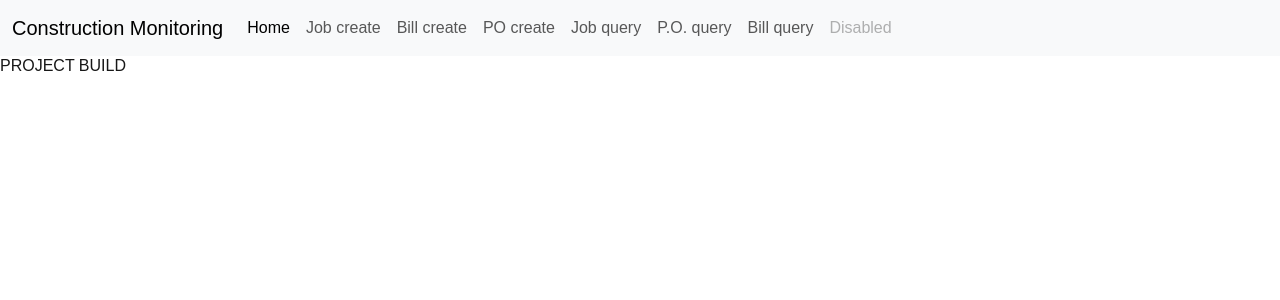
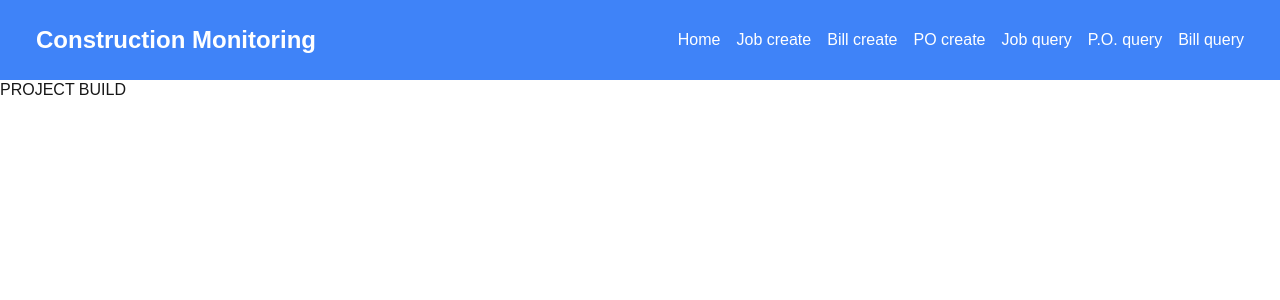
Before and after one commit to cperlovan/buildvercelfront, a Next.js app: page / in a window 1280 px wide. Shown: the top 300 px of the page. Built offline with nearby package versions, Linux system fonts and the light colour scheme.

Commit message:
header tailwind

```diff
--- a/app/Components/Header.tsx
+++ b/app/Components/Header.tsx
@@ -1,71 +1,40 @@
 "use client";
-import 'bootstrap/dist/css/bootstrap.min.css'
-import "../../app/globals.css"
-
-// import "../../public/assets/css/style.css"
-
-import React from 'react'
-
-
+import "../../app/globals.css";
+// import 'bootstrap/dist/css/bootstrap.min.css';
 
 function Header() {
-
   return (
     <>
-            <nav className="navbar navbar-expand-lg navbar-light bg-light ">
-                <div className="container-fluid">
-                    <a className="navbar-brand" href="#">Construction Monitoring</a>
-                    <button className="navbar-toggler" type="button" data-bs-toggle="collapse" data-bs-target="#navbarSupportedContent" aria-controls="navbarSupportedContent" aria-expanded="false" aria-label="Toggle navigation">
-                        <span className="navbar-toggler-icon"></span>
-                    </button>
-                    <div className="collapse navbar-collapse" id="navbarSupportedContent">
-                        <ul className="navbar-nav me-auto mb-2 mb-lg-0">
-                            <li className="nav-item">
-                                <a className="nav-link active" aria-current="page" href="/home">Home</a>
+      <nav className="bg-blue-500 text-white p-4">
+        <div className="container mx-auto flex justify-between items-center">
+          <h1 className="text-2xl font-bold">Construction Monitoring</h1>
+          <ul className="flex space-x-4">
+            <li>
+              <a href="/home" className="text-white hover:underline">Home</a>
             </li>
-                            <li className="nav-item">
-                                <a className="nav-link" href="/jobcreate">Job create</a>
+            <li>
+              <a href="/jobcreate" className="text-white hover:underline">Job create</a>
             </li>
-                            <li className="nav-item">
-                                <a className="nav-link" href="/billcreate">Bill create</a>
+            <li>
+              <a href="/billcreate" className="text-white hover:underline">Bill create</a>
             </li>
-                            <li className="nav-item">
-                                <a className="nav-link" href="/pocreate">PO create</a>
+            <li>
+              <a href="/pocreate" className="text-white hover:underline">PO create</a>
             </li>
-                            <li className="nav-item">
-                                <a className="nav-link" href="/jobquery">Job query</a>
+            <li>
+              <a href="/jobquery" className="text-white hover:underline">Job query</a>
             </li>
-                            <li className="nav-item">
-                                <a className="nav-link" href="/poquery">P.O. query</a>
+            <li>
+              <a href="/poquery" className="text-white hover:underline">P.O. query</a>
             </li>
-                            <li className="nav-item">
-                                <a className="nav-link" href="/billquery">Bill query</a>
-                            </li>
-                            {/* <li className="nav-item dropdown">
-                                <a className="nav-link dropdown-toggle" href="#" id="navbarDropdown" role="button" data-bs-toggle="dropdown" aria-expanded="false">
-                                    Dropdown
-                                </a>
-                                <ul className="dropdown-menu" aria-labelledby="navbarDropdown">
-                                    <li><a className="dropdown-item" href="#">Action</a></li>
-                                    <li><a className="dropdown-item" href="#">Another action</a></li>
-                                    <li><hr className="dropdown-divider" /></li>
-                                    <li><a className="dropdown-item" href="#">Something else here</a></li>
-                                </ul>
-                            </li> */}
-                            <li className="nav-item">
-                                <a className="nav-link disabled" href="#" aria-disabled="true">Disabled</a>
+            <li>
+              <a href="/billquery" className="text-white hover:underline">Bill query</a>
             </li>
           </ul>
-                        {/*  <form className="d-flex">
-                            <input className="form-control me-2" type="search" placeholder="Search" aria-label="Search" />
-                            <button className="btn btn-outline-success" type="submit">Search</button>
-                        </form> */}
-                    </div>
         </div>
       </nav>
-
     </>
-    )
+  );
 }
 
 export default Header;
```
Lines whose indentation alone changed are shown as unchanged.
